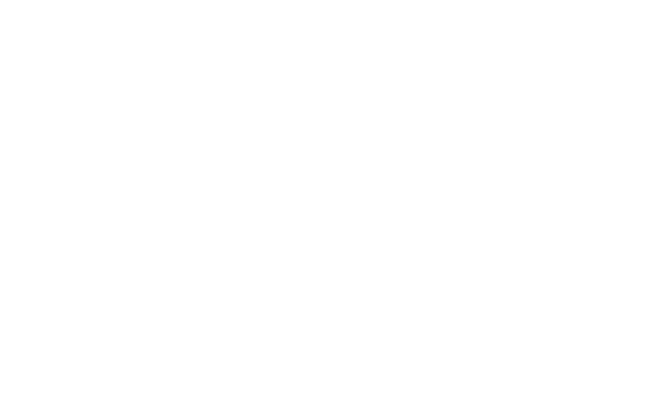
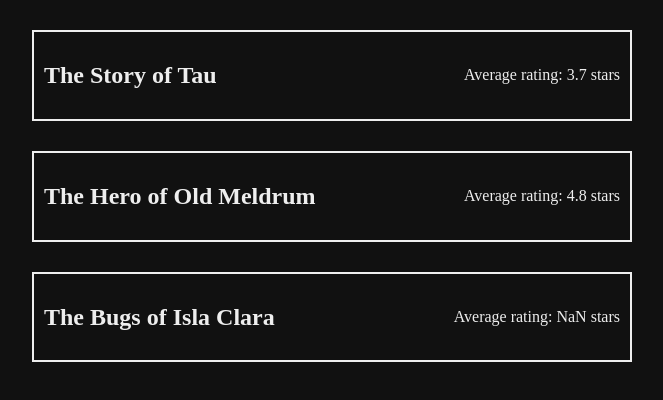
Before and after one commit to claudemarjean/JS, a plain HTML site: page index.html in a window 1280 px wide. Shown: the whole page, without its empty margins (6-669 px from the left). Drawn offline with Linux system fonts and the light colour scheme.

Commit message:
⬆️⬆️⬆️⬆️⬆️⬆️

```diff
--- a/fontChapThree.css
+++ b/fontChapThree.css
@@ -0,0 +1,16 @@
+body {
+    background-color: #111;
+    color: #EEE;
+    font-family: 'Roboto Slab', serif;
+  }
+
+  .series-frame {
+    max-width: 600px;
+    display: flex;
+    justify-content: space-between;
+    align-items: center;
+    box-sizing: border-box;
+    border: 2px solid #EEE;
+    margin: 30px;
+    padding: 10px;
+  }
--- a/index.html
+++ b/index.html
@@ -8,7 +8,18 @@
     <title>Document</title>
 </head>
 <body>
-
+    <div class="series-frame">
+        <h2>The Story of Tau</h2>
+        <p id="tau-info">Average rating: <span id="tau-score"></span></p>
+      </div>
+      <div class="series-frame">
+        <h2>The Hero of Old Meldrum</h2>
+        <p id="colin-info">Average rating: <span id="colin-score"></span></p>
+      </div>
+      <div class="series-frame">
+        <h2>The Bugs of Isla Clara</h2>
+        <p id="clara-info">Average rating: <span id="clara-score"></span></p>
+      </div>
 </body>
 <script type="text/javascript" src="kotranaChapThree.js"></script>
 
--- a/kotranaChapThree.js
+++ b/kotranaChapThree.js
@@ -0,0 +1,26 @@
+// Modify the code here
+// ======================
+
+const calculateAverageRating = (elementTableau) => {
+
+  let nblength = elementTableau.length;
+  let total = 0;
+  for(elem of elementTableau){
+    total += elem;
+  }
+  return total/nblength;
+}
+
+// ======================
+
+const tauRatings = [5, 4, 5, 5, 1, 2];
+const colinRatings = [5, 5, 5, 4, 5];
+
+const tauAverage = calculateAverageRating(tauRatings);
+const colinAverage = calculateAverageRating(colinRatings);
+
+if (tauAverage && colinAverage) {
+  document.querySelector('#tau-score').innerText = tauAverage.toFixed(1) + ' stars';
+  document.querySelector('#colin-score').innerText = colinAverage.toFixed(1) + ' stars';
+  document.querySelector('#clara-score').innerText = `${calculateAverageRating([]) === 0 ? 'No ratings' : calculateAverageRating([]) + ' stars'}`
+}
```
